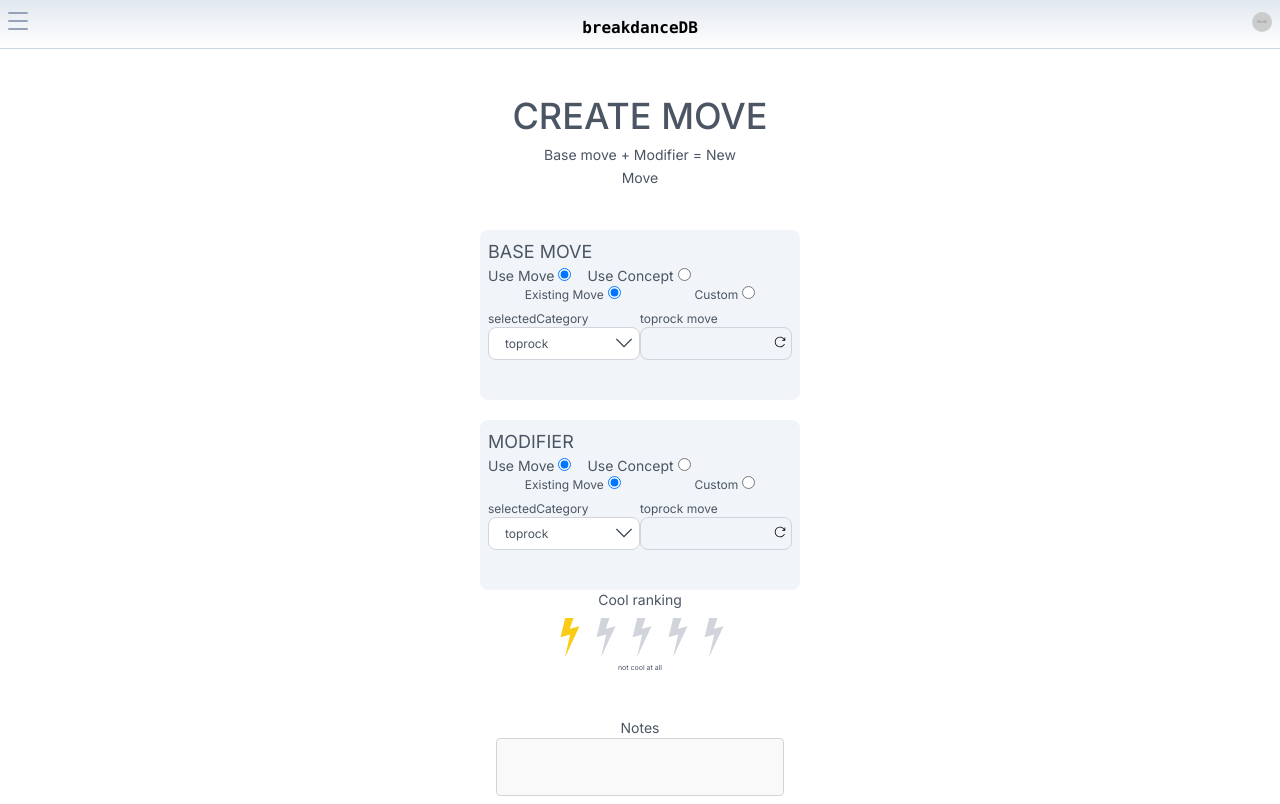
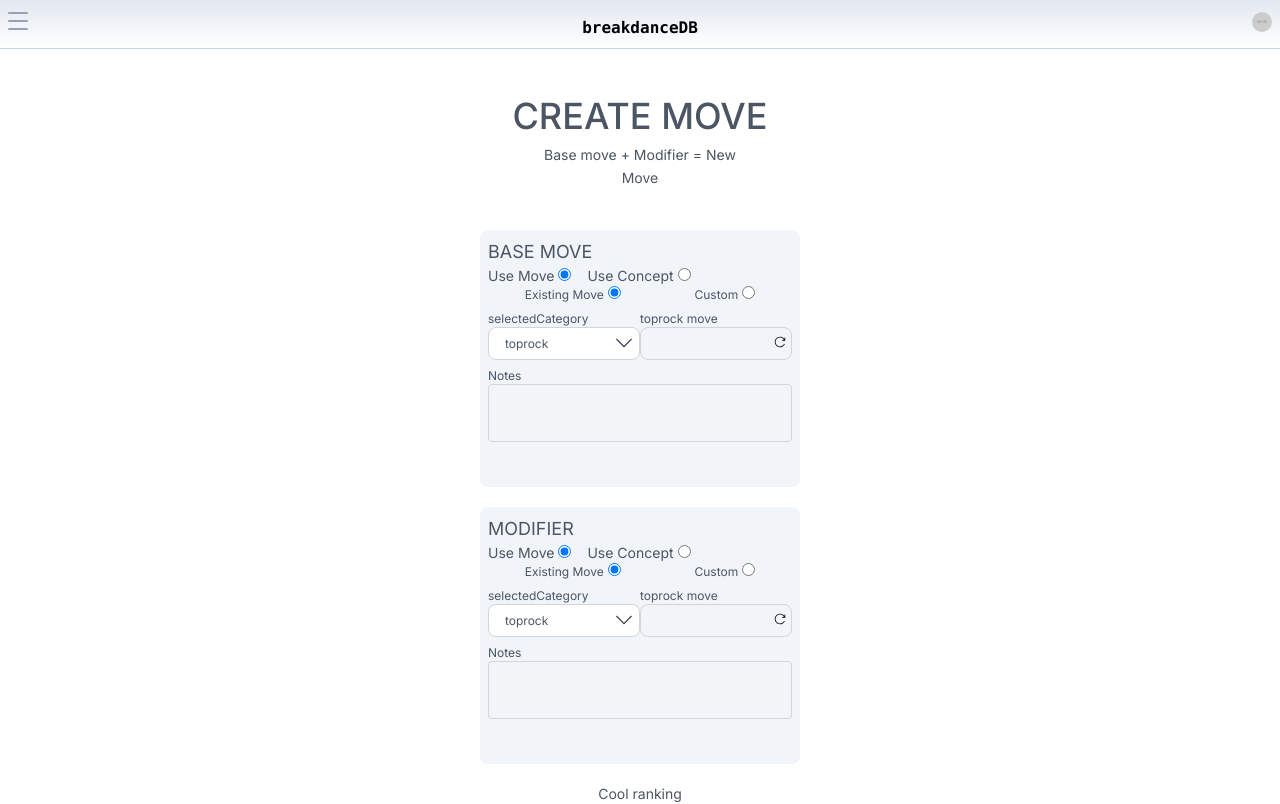
Before and after one commit to volaix/breakdancedb, a Next.js app: page /create in a window 1280 px wide. Shown: the top 804 px of the page. Built offline with nearby package versions, Linux system fonts and the light colour scheme.

Commit message:
ready to merge

```diff
--- a/src/app/create/Selection.tsx
+++ b/src/app/create/Selection.tsx
@@ -1,11 +1,15 @@
 import { useState } from 'react'
 import ExistingMoves from './ViewExistingMoves'
+import { useZustandStore } from '../_utils/zustandLocalStorage'
 
 export default function Selection({ modifier }: { modifier?: true }) {
   const [selectedModifierType, setSelectedModifierType] = useState<
     'existingMove' | 'learningMove' | 'custom'
   >('existingMove')
   const [moveOrConcept, setMoveOrConcept] = useState<'move' | 'concept'>('move')
+  const getLsConcepts = useZustandStore((state) => state.getLsConcepts)
+
+  const lsConceptsArr = getLsConcepts() || []
 
   return (
     <article>
@@ -90,12 +94,33 @@ export default function Selection({ modifier }: { modifier?: true }) {
           </section>
         )}
         {moveOrConcept === 'concept' && (
-          <input
-            className="w-full rounded border border-gray-300 bg-gray-100 bg-opacity-50 px-3 py-1 text-xs leading-8 text-gray-700 outline-none transition-colors duration-200 ease-in-out focus:border-indigo-500 focus:bg-transparent focus:ring-2 focus:ring-indigo-200 dark:border-gray-700 dark:bg-gray-800 dark:bg-opacity-40 dark:text-gray-100 dark:focus:ring-indigo-900"
-            type="text"
-            placeholder="custom concept"
-          />
+          <section>
+            <select
+              className="w-full rounded-md border border-gray-300 p-1 outline-indigo-500 focus:border-indigo-500 dark:border-indigo-500
+            dark:bg-transparent dark:placeholder-gray-400 dark:placeholder-opacity-50"
+            >
+              <option value={''}>Choose Concept</option>
+              {lsConceptsArr.map((concept) => (
+                <option key={concept} value={concept}>
+                  {concept}
+                </option>
+              ))}
+            </select>
+          </section>
         )}
+        <article>
+          <h3 className="mt-2 text-xs">Notes</h3>
+          <div className="w-full">
+            <textarea
+              className="w-full resize-none rounded border border-gray-300 bg-gray-100 bg-opacity-50 px-3 py-1 text-xs text-gray-700 outline-none transition-colors duration-200 ease-in-out
+                focus:border-indigo-500 focus:bg-white focus:ring-2 focus:ring-indigo-200 dark:border-gray-700
+                dark:bg-gray-800 dark:bg-opacity-40 dark:text-gray-100 dark:focus:bg-gray-900 dark:focus:ring-indigo-900"
+              rows={3}
+              cols={30}
+            />
+          </div>
+        </article>
+        {/* ===========end of inputs======== */}
       </section>
     </article>
   )
--- a/src/app/create/page.tsx
+++ b/src/app/create/page.tsx
@@ -57,7 +57,7 @@ export default function RenderFlows() {
       </article>
       {/* ---------------END OF MODIFIER------------ */}
       {/* //--------------------------I LIKE THIS METER------------------------------- */}
-      <section className="pb-10 text-center">
+      <section className="p-5 text-center">
         <h2 className="pb-2">Cool ranking</h2>
         <div className="flex flex-row-reverse">
           {Array.from(Array(5)).map((a, i) => {
```
